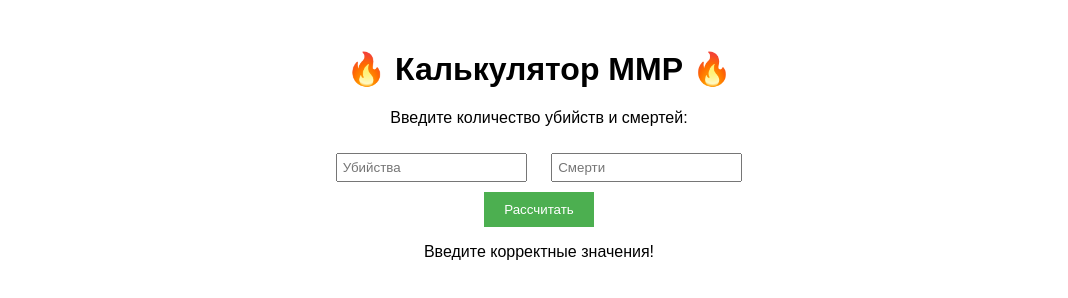
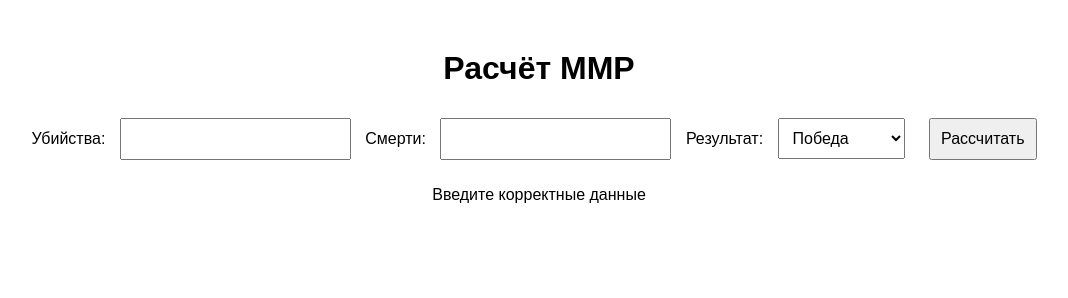
Before and after one commit to SarrikGmm0/MMR, a plain HTML site: page index.html in a window 1280 px wide. Both pictures are taken after a click on the button "Рассчитать". Shown: the whole page, without its empty margins (101-1169 px from the left). Drawn offline with Linux system fonts and the light colour scheme.

Commit message:
Update index.html

```diff
--- a/index.html
+++ b/index.html
@@ -3,50 +3,49 @@
 <head>
     <meta charset="UTF-8">
     <meta name="viewport" content="width=device-width, initial-scale=1.0">
-    <title>Калькулятор ММР</title>
+    <title>Расчёт ММР</title>
     <style>
-        body {
-            font-family: Arial, sans-serif;
-            text-align: center;
-            margin-top: 50px;
-        }
-        input {
-            margin: 10px;
-            padding: 5px;
-        }
-        button {
-            padding: 10px 20px;
-            background: #4CAF50;
-            color: white;
-            border: none;
-            cursor: pointer;
-        }
-        button:hover {
-            background: #45a049;
-        }
+        body { font-family: Arial, sans-serif; text-align: center; margin-top: 50px; }
+        input, select, button { margin: 10px; padding: 10px; font-size: 16px; }
     </style>
 </head>
 <body>
-<h1>🔥 Калькулятор ММР 🔥</h1>
-<p>Введите количество убийств и смертей:</p>
-<input type="number" id="kills" placeholder="Убийства">
-<input type="number" id="deaths" placeholder="Смерти">
-<br>
+<h1>Расчёт ММР</h1>
+<label for="kills">Убийства:</label>
+<input type="number" id="kills" min="0">
+<label for="deaths">Смерти:</label>
+<input type="number" id="deaths" min="0">
+<label for="result">Результат:</label>
+<select id="result">
+    <option value="Победа">Победа</option>
+    <option value="Поражение">Поражение</option>
+</select>
 <button onclick="calculateMMR()">Рассчитать</button>
-<p id="result"></p>
-
+<p id="resultText"></p>
 <script>
-    function calculateMMR() {
-        let kills = parseInt(document.getElementById("kills").value);
-        let deaths = parseInt(document.getElementById("deaths").value);
-        if (isNaN(kills) || isNaN(deaths)) {
-            document.getElementById("result").innerText = "Введите корректные значения!";
-            return;
-        }
-        let kd = kills / (deaths === 0 ? 1 : deaths);
-        let mmr = Math.round(kd * 100); // Примерная формула (можешь подставить свою)
-        document.getElementById("result").innerText = "Ваш КД: " + kd.toFixed(2) + "\nПолученный ММР: " + mmr;
+function calculateMMR() {
+    let kills = parseInt(document.getElementById("kills").value);
+    let deaths = parseInt(document.getElementById("deaths").value);
+    let result = document.getElementById("result").value;
+    if (isNaN(kills) || isNaN(deaths) || deaths < 0 || kills < 0) {
+        document.getElementById("resultText").innerText = "Введите корректные данные";
+        return;
     }
+    let kd = deaths === 0 ? kills : kills / deaths;
+    let mmr = 0;
+    if (result === "Победа") {
+        if (kd > 2.0) mmr = Math.floor(Math.random() * (99 - 80 + 1) + 80);
+        else if (kd >= 1.0) mmr = Math.floor(Math.random() * (79 - 60 + 1) + 60);
+        else if (kd >= 0.5) mmr = Math.floor(Math.random() * (59 - 40 + 1) + 40);
+        else mmr = Math.floor(Math.random() * (39 - 20 + 1) + 20);
+    } else if (result === "Поражение") {
+        if (kd > 2.0) mmr = Math.floor(Math.random() * (-10 - (-30) + 1) - 30);
+        else if (kd >= 1.0) mmr = Math.floor(Math.random() * (-31 - (-50) + 1) - 50);
+        else if (kd >= 0.5) mmr = Math.floor(Math.random() * (-51 - (-70) + 1) - 70);
+        else mmr = Math.floor(Math.random() * (-71 - (-90) + 1) - 90);
+    }
+    document.getElementById("resultText").innerText = `Ваш КД: ${kd.toFixed(2)}\nПолученный ММР: ${mmr}`;
+}
 </script>
 </body>
 </html>
```
